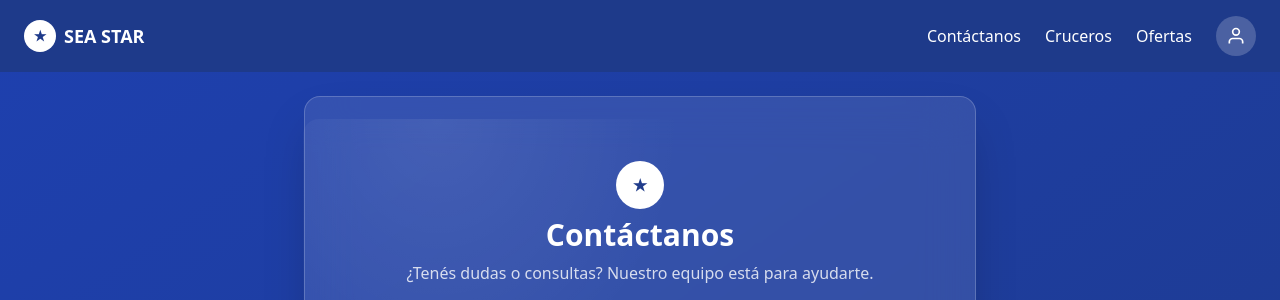
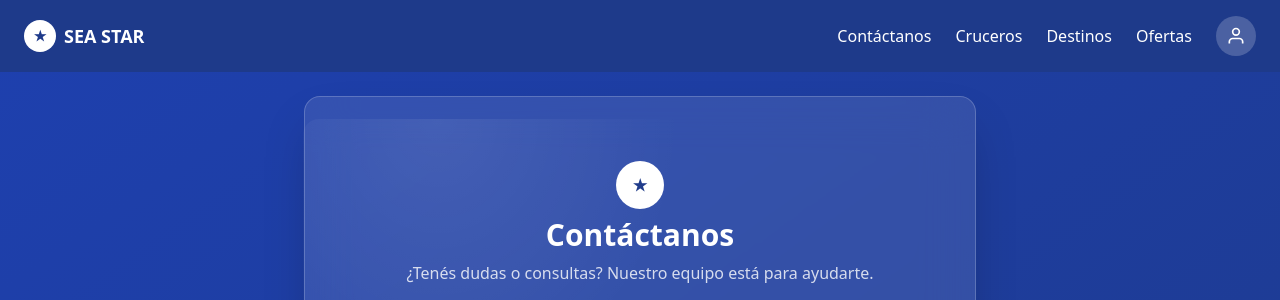
Before and after one commit to Villada-PG3/trabajo-practico-integrador-compania-naviera, a Django app: page /contacto/ in a window 1280 px wide. Shown: the top 300 px of the page. Run offline with Django 5.2, Linux system fonts and the light colour scheme; parts of the project's set-up code (start-up, migrations or seed data) failed here and were passed over; some libraries are stand-ins or nearby versions.

Commit message:
Agregado de destino en base

```diff
--- a/compania_naviera/compania_naviera/templates/base.html
+++ b/compania_naviera/compania_naviera/templates/base.html
@@ -21,6 +21,7 @@
     <div class="hidden md:flex items-center gap-6">
       <a href="{% url 'contacto' %}" class="relative hover:text-orange-400 transition">Contáctanos</a>
       <a href="{% url 'cruceros' %}" class="relative hover:text-orange-400 transition">Cruceros</a>
+      <a href="{% url 'destinos' %}" class="relative hover:text-orange-400 transition">Destinos</a>
       {# Eliminado 'Reservas' para evitar NoReverseMatch #}
       <a href="{% url 'ofertas' %}" class="relative hover:text-orange-400 transition">Ofertas</a>
       <a href="{% url 'login' %}" class="w-10 h-10 flex items-center justify-center bg-white/20 rounded-full hover:bg-orange-500 transition">
--- a/compania_naviera/compania_naviera/views.py
+++ b/compania_naviera/compania_naviera/views.py
@@ -6,10 +6,10 @@ from django.urls import reverse_lazy
 from django.views.generic.edit import CreateView
 
 from .forms import FormularioRegistroPersonalizado, FormularioEdicionPerfil, FormularioCambioContrasenia
-from .models import UsuarioPersonalizado
+from .models import UsuarioPersonalizado, Viaje
 
 def destinos_view(request):
-    destinos = Puerto.objects.prefetch_related('actividades').all()
+    destinos = Viaje.objects.prefetch_related('actividades').all()
     return render(request, 'destinos.html', {'destinos': destinos})
 
 
```
Also changed, not shown: compania_naviera/db.sqlite3.
